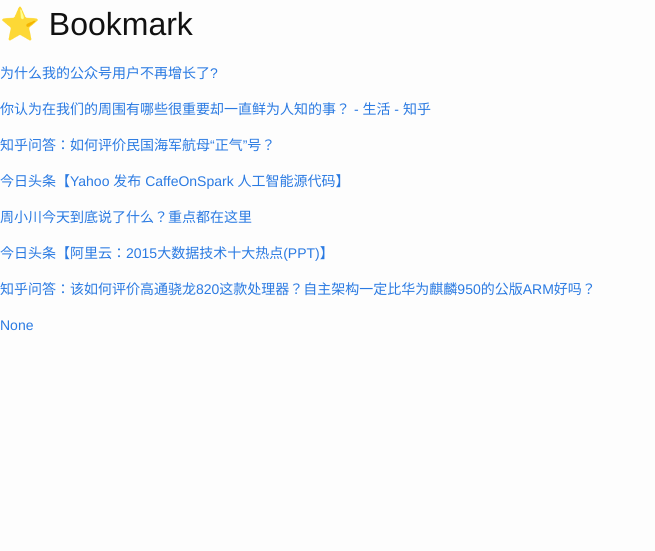
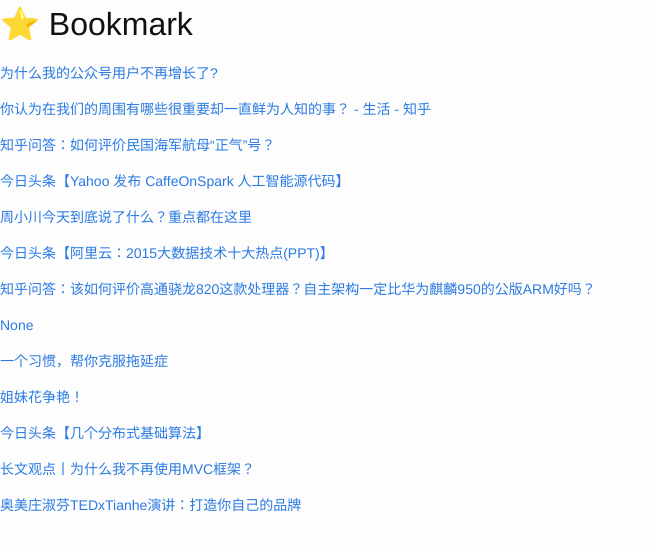
Before and after one commit to cnwarden/cnwarden.github.io, a Jekyll site: the page built from fav/index.md, in a window 1280 px wide. Shown: the top 551 px of the page, without its empty margins (0-655 px from the left). Built offline with Jekyll 4.4.1, drawn with Linux system fonts in a browser that asks for light colours; emoji names are drawn with the system emoji font.

Commit message:
auto commit

```diff
--- a/fav/index.md
+++ b/fav/index.md
@@ -20,3 +20,13 @@ title:  fav
 [知乎问答：该如何评价高通骁龙820这款处理器？自主架构一定比华为麒麟950的公版ARM好吗？](http://www.zhihu.com/question/40765796)
 
 [None](http://www.zhihu.com/question/40765796)
+
+[一个习惯，帮你克服拖延症](http://mp.weixin.qq.com/s?__biz=MjM5NjA3OTM0MA==&mid=405534994&idx=1&sn=7115142fe2359db8f8629c24dcc9a81d&scene=0#wechat_redirect)
+
+[姐妹花争艳！](http://mp.weixin.qq.com/s?__biz=MzAxODIwNDkzMw==&mid=403886337&idx=1&sn=3dc740f73eb01388998769d78233322f&scene=0#wechat_redirect)
+
+[今日头条【几个分布式基础算法】](http://toutiao.com/item/6256319278711046657/?iid=3578109516&app=news_article&tt_from=android_share&utm_source=email&utm_medium=toutiao_android&utm_campaign=client_share)
+
+[长文观点丨为什么我不再使用MVC框架？](http://mp.weixin.qq.com/s?__biz=MjM5MDE0Mjc4MA==&mid=402913644&idx=1&sn=62bb9b5ab901480fed123b55205e1bfe&scene=0#wechat_redirect)
+
+[奥美庄淑芬TEDxTianhe演讲：打造你自己的品牌](http://mp.weixin.qq.com/s?__biz=MjM5NjU2NDkyNA==&mid=404293046&idx=1&sn=37bc41d5e2e3a09c40579ec611e1dfb7&scene=0#wechat_redirect)
```
